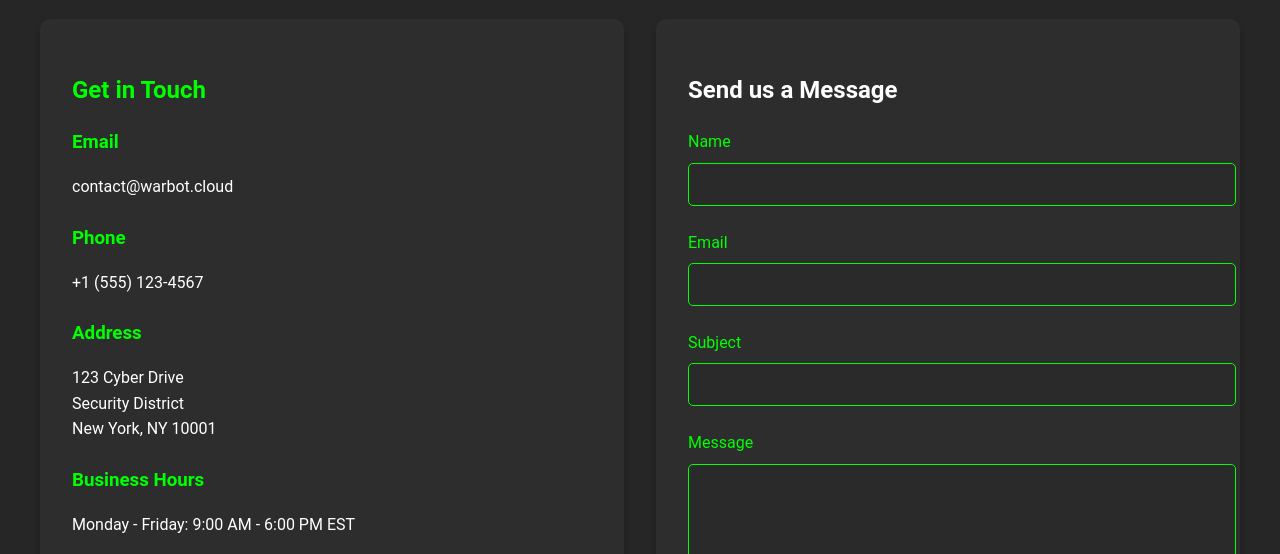
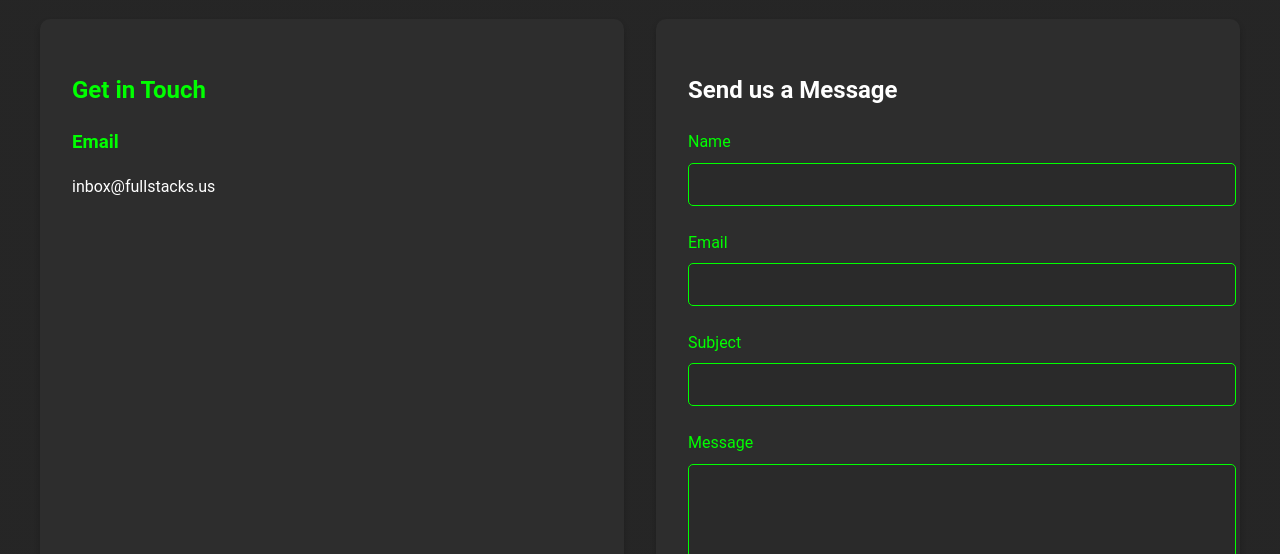
Before and after one commit to fullstackslife/warbot.cloud, a plain HTML site: page contact.html in a window 1280 px wide. Shown: the part 246-800 px from the top of the page. Drawn offline with Linux system fonts and the light colour scheme.

Commit message:
changes again

```diff
--- a/contact.html
+++ b/contact.html
@@ -274,19 +274,7 @@
                 <h2>Get in Touch</h2>
                 <div class="info-item">
                     <h3>Email</h3>
-                    <p>contact@warbot.cloud</p>
-                </div>
-                <div class="info-item">
-                    <h3>Phone</h3>
-                    <p>+1 (555) 123-4567</p>
-                </div>
-                <div class="info-item">
-                    <h3>Address</h3>
-                    <p>123 Cyber Drive<br>Security District<br>New York, NY 10001</p>
-                </div>
-                <div class="info-item">
-                    <h3>Business Hours</h3>
-                    <p>Monday - Friday: 9:00 AM - 6:00 PM EST</p>
+                    <p>inbox@fullstacks.us</p>
                 </div>
             </div>
 
```
Also changed, not shown: about.html (+3 -3 lines).
